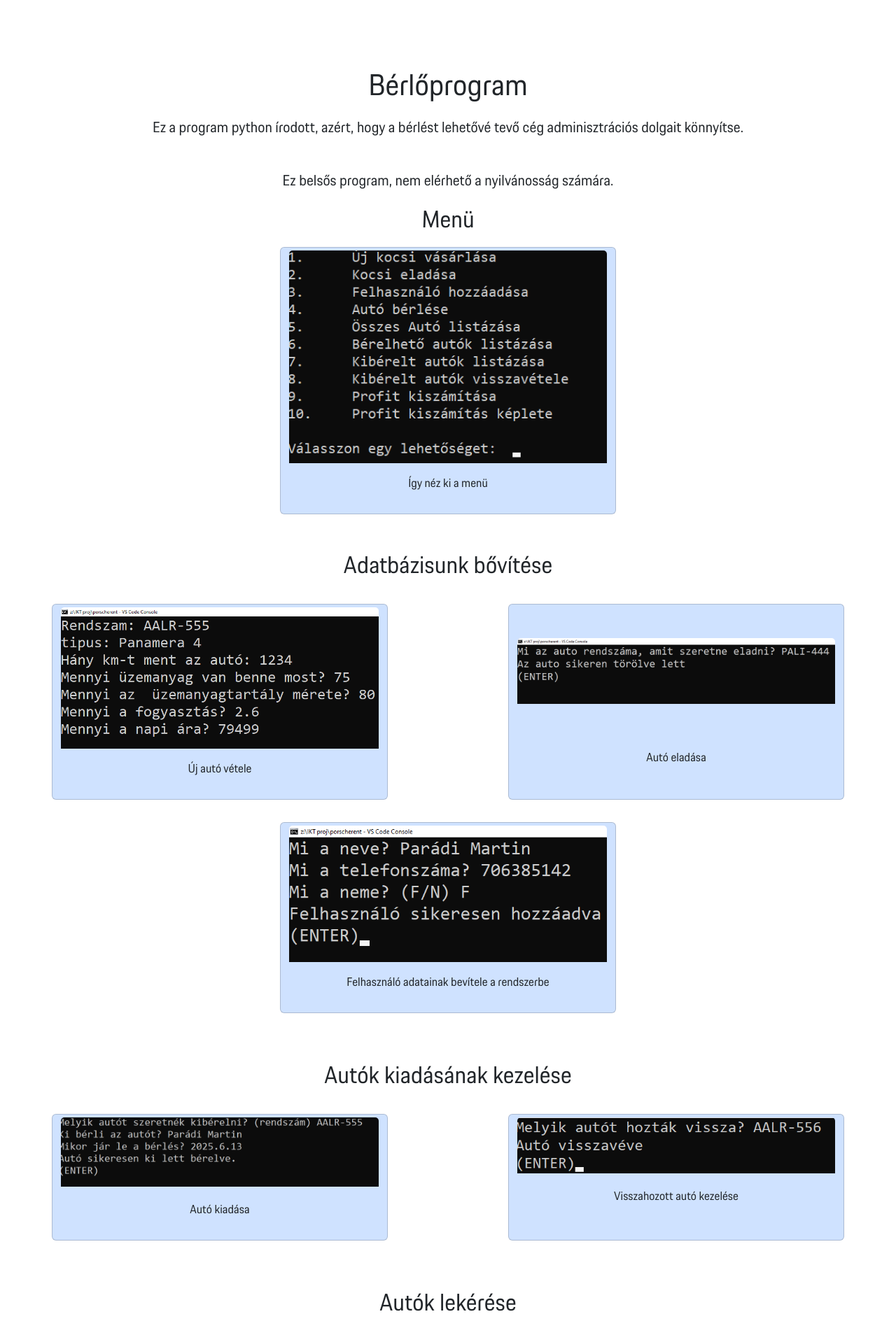
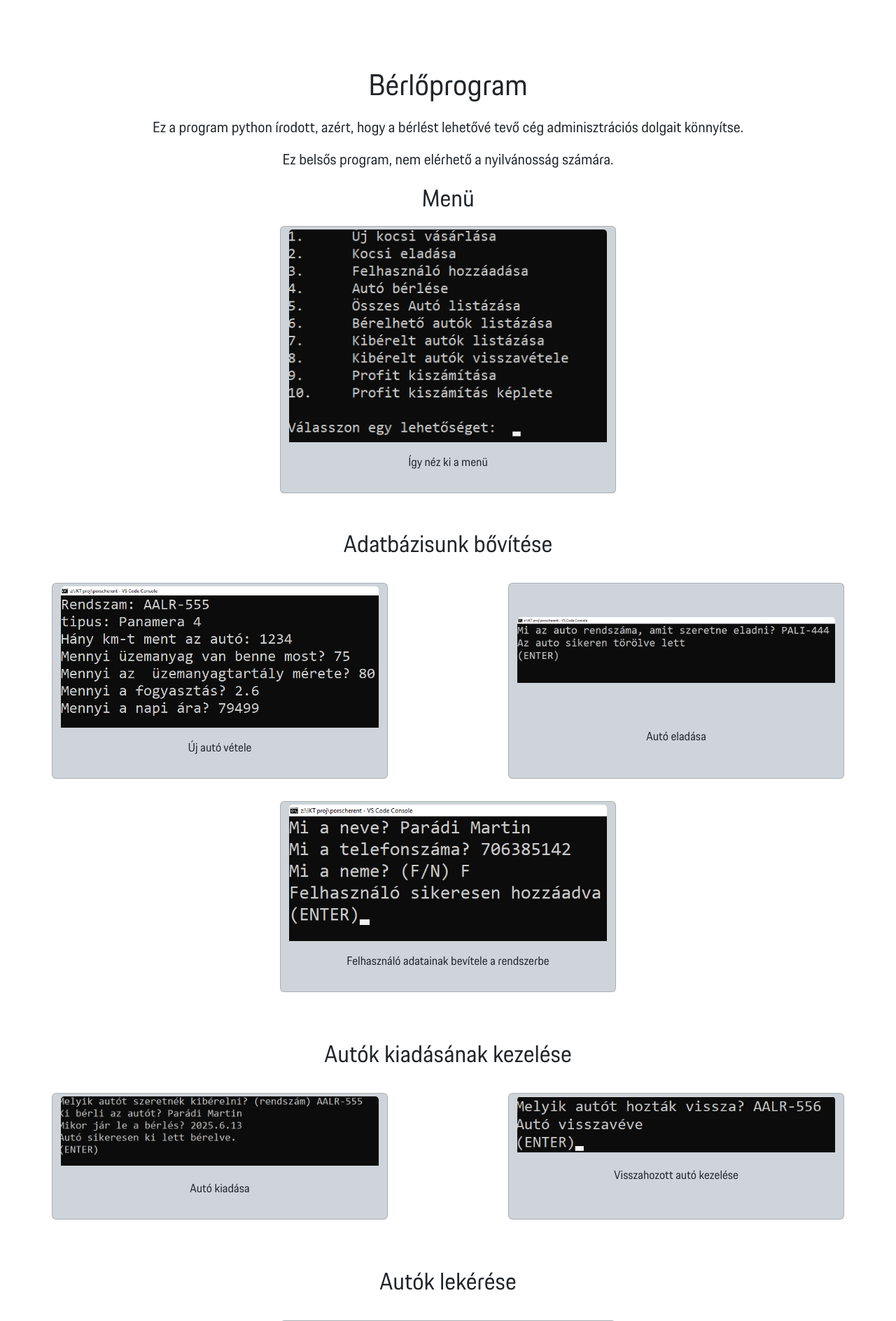
Before and after one commit to szedelyijedlik/porscherent, a PHP site: page /program.html in a window 1280 px wide. Shown: the part 823-2711 px from the top of the page at 70% size. Run offline with PHP 8.4, Linux system fonts and the light colour scheme; grey boxes are pictures that could not be loaded.

Commit message:
html oldalok egységesítése

```diff
--- a/web/program.html
+++ b/web/program.html
@@ -44,16 +44,16 @@
             </a>
         </div>
     </div>
-    <div class="container" style="margin-top: 105vh; font-size: 20px;text-align: center; ">
+    <div class="container" id="jumpTo" style="margin-top: 105vh; font-size: 20px;text-align: center; ">
         <p class="text-center fs-1">Bérlőprogram </p>
         <p>Ez a program python írodott, azért, hogy a bérlést lehetővé tevő cég adminisztrációs dolgait könnyítse.</p>
-        <br>
+
         <p>Ez belsős program, nem elérhető  a nyilvánosság számára.      </p>
     </div>
         <p class="text-center fs-2">Menü</p>
 
         <div class="row">
-            <div class="card col-lg-4 mx-auto bg-primary-subtle" style="width: 30rem;">
+            <div class="card col-lg-4 mx-auto bg-dark-subtle" style="width: 30rem;">
                 <img src="imgs/menu.png" class="card-img-top mt-1 ml-1" alt="...">
                 <div class="card-body">
                     <p class="card-text, text-center">Így néz ki a menü</p>
@@ -65,21 +65,21 @@
 
 
         <div class="row">
-            <div class="card col-lg-4 col-md-6 my-3 mx-auto bg-primary-subtle" style="width: 30rem;">
+            <div class="card col-lg-4 col-md-6 my-3 mx-auto bg-dark-subtle" style="width: 30rem;">
                 <img src="imgs/new-car.png" class="card-img-top mt-1 ml-1" alt="...">
                 <div class="card-body">
                     <p class="card-text, text-center">Új autó vétele</p>
                 </div>
             </div>
 
-            <div class="card col-lg-4 col-md-6 my-3 mx-auto bg-primary-subtle" style="width: 30rem;">
+            <div class="card col-lg-4 col-md-6 my-3 mx-auto bg-dark-subtle" style="width: 30rem;">
                 <img src="imgs/sell-car.png"  class="card-img-top ml-1 my-5" alt="...">
                 <div class="card-body">
                     <p class="card-text, text-center">Autó eladása</p>
                 </div>
             </div>
 
-            <div class="card col-lg-4 col-md-6 my-3 mx-auto bg-primary-subtle" style="width: 30rem;">
+            <div class="card col-lg-4 col-md-6 my-3 mx-auto bg-dark-subtle" style="width: 30rem;">
                 <img src="imgs/new-user.png" class="card-img-top mt-1 ml-1"  alt="...">
                 <div class="card-body">
                     <p class="card-text, text-center">Felhasználó adatainak bevítele a rendszerbe</p>
@@ -90,14 +90,14 @@
         <p class="text-center fs-2 mt-5">Autók kiadásának kezelése</p>
 
         <div class="row">
-            <div class="card col-lg-6 my-3 mx-auto bg-primary-subtle" style="width: 30rem;">
+            <div class="card col-lg-6 my-3 mx-auto bg-dark-subtle" style="width: 30rem;">
                 <img src="imgs/rent-car.png"  class="card-img-top ml-1 my-1" alt="...">
                 <div class="card-body">
                     <p class="card-text, text-center">Autó kiadása</p>
                 </div>
             </div>
 
-            <div class="card col-lg-6 my-3 mx-auto bg-primary-subtle" style="width: 30rem;">
+            <div class="card col-lg-6 my-3 mx-auto bg-dark-subtle" style="width: 30rem;">
                 <img src="imgs/unrent-car (2).png" class="card-img-top ml-1 my-1"  alt="...">
                 <div class="card-body">
                     <p class="card-text, text-center">Visszahozott autó kezelése</p>
@@ -109,7 +109,7 @@
 
         <div class="row">
 
-            <div class="card col-lg-6 my-3 mx-auto bg-primary-subtle" style="width: 30rem;">
+            <div class="card col-lg-6 my-3 mx-auto bg-dark-subtle" style="width: 30rem;">
                 <img src="imgs/profit-calc.png"  class="card-img-top ml-1 my-1" alt="...">
                 <div class="card-body">
                     <p class="card-text, text-center">Profit számítás   </p>
@@ -120,21 +120,21 @@
 
 
         <div class="row">
-            <div class="card col-lg-4 col-md-6 my-3 mx-auto bg-primary-subtle" style="width: 30rem;">
+            <div class="card col-lg-4 col-md-6 my-3 mx-auto bg-dark-subtle" style="width: 30rem;">
                 <img src="imgs/cars.png" class="card-img-top mt-1 ml-1" alt="...">
                 <div class="card-body">
                     <p class="card-text, text-center">autok.csv tartalma</p>
                 </div>
             </div>
 
-            <div class="card col-lg-4 col-md-6 my-3 mx-auto bg-primary-subtle" style="width: 30rem;">
-                <img src="imgs/users.png"  class="card-img-top ml-1 my-5" alt="...">
+            <div class="card col-lg-4 col-md-6 my-3 mx-auto bg-dark-subtle" style="width: 30rem;">
+                <img src="imgs/users.png"  class="card-img-top ml-1 my-1" alt="...">
                 <div class="card-body">
                     <p class="card-text, text-center">Felhasználók.csv tartalma</p>
                 </div>
             </div>
 
-            <div class="card col-lg-4 col-md-6 my-3 mx-auto bg-primary-subtle" style="width: 30rem;">
+            <div class="card col-lg-4 col-md-6 my-3 mx-auto bg-dark-subtle" style="width: 30rem;">
                 <img src="imgs/rented-cars csv.png" class="card-img-top mt-1 ml-1"  alt="...">
                 <div class="card-body">
                     <p class="card-text, text-center">kiberelt autók.csv tartalma</p>
--- a/web/temp_pop.css
+++ /dev/null
@@ -1,3 +0,0 @@
-#progbev {
-    text-align: center;
-}
```
Also changed, not shown: web/aboutus.html (+9 -9 lines), web/temp_tanko.css (+0 -9 lines), 1 other file.
